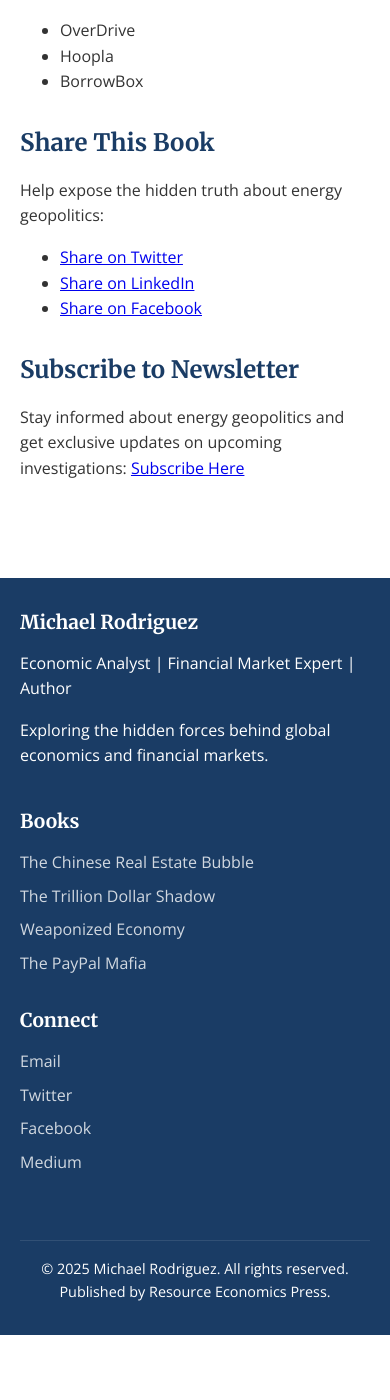
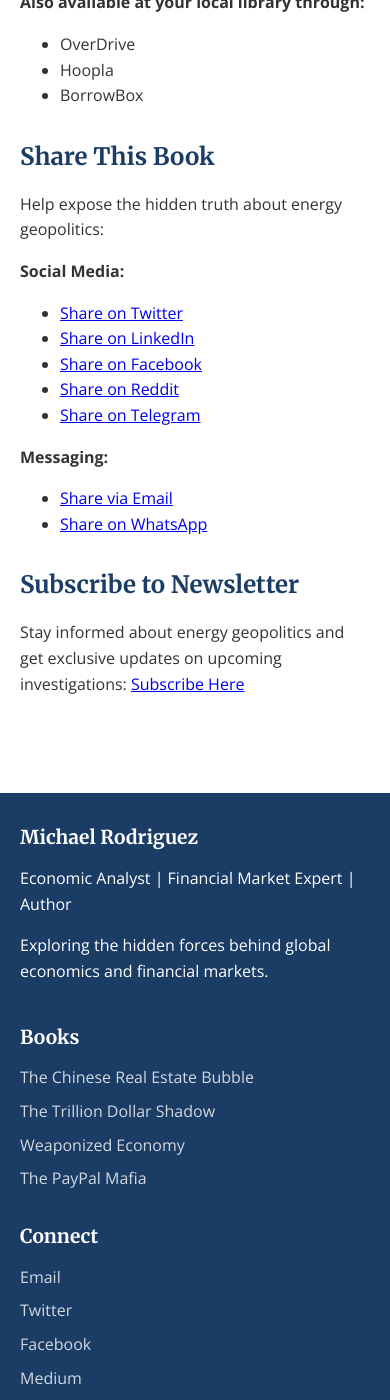
Before and after one commit to Zews123/michael-rodriguez-books, a Jekyll site: the page built from books/Oil_Weapon.md, in a window 390 px wide and 1400 px high, scrolled down 5105 px. Built offline with Jekyll 4.4.1, drawn with Linux system fonts in a browser that asks for light colours; before the commit the page ends 6440 px from its top, so only the background shows below that.

Commit message:
Update Oil_Weapon.md

```diff
--- a/books/Oil_Weapon.md
+++ b/books/Oil_Weapon.md
@@ -17,12 +17,12 @@
 language: "English"
 ---
 
-<link rel="preload" href="/assets/images/Oil_Weapon_Book.webp" as="image" fetchpriority="high">
+<link rel="preload" href="{{ site.baseurl }}/assets/images/Oil_Weapon_Book.webp" as="image" fetchpriority="high">
 <link rel="preconnect" href="https://fonts.googleapis.com" crossorigin>
 <link rel="preconnect" href="https://www.amazon.com">
 
 <style>
-.book-btn{background:#1a3c65;color:#fff;padding:10px 16px;border-radius:6px;text-decoration:none;font-weight:700;display:inline-block;text-align:center;min-width:110px;border:0}.book-btn:hover{text-decoration:none;color:#fff;opacity:0.9}.book-btn-apple{background:#000}.book-btn-kobo{background:#1e90ff}.book-btn-smash{background:#ff6347}.book-btn-bn{background:#2e8b57}.book-buttons{display:flex;flex-wrap:wrap;gap:10px;margin-bottom:15px}@media (max-width:768px){.book-buttons{flex-direction:column}.book-btn{width:100%;margin-bottom:5px}}
+.book-btn{background:#1a3c65;color:#fff;padding:10px 16px;border-radius:6px;text-decoration:none;font-weight:700;display:inline-block;text-align:center;min-width:110px;border:0}.book-btn:hover{text-decoration:none;color:#fff;opacity:0.9}.book-btn-amazon{background:#ff9900}.book-btn-apple{background:#000}.book-btn-kobo{background:#1e90ff}.book-btn-bn{background:#2e8b57}.book-btn-smash{background:#ff6347}.book-buttons{display:flex;flex-wrap:wrap;gap:10px;margin-bottom:15px}@media (max-width:768px){.book-buttons{flex-direction:column}.book-btn{width:100%;margin-bottom:5px}}
 </style>
 
 # The Oil Weapon: How Black Gold Destroys Empires and Controls Nations
@@ -36,8 +36,8 @@
 **ISBN: 979-8232385644 (Hardcover)**
 **ISBN: 979-8232246587 (eBook)**
 
-<div class="book-cover-container">
-<img src="{{ site.baseurl }}/assets/images/Oil_Weapon_Book.webp" alt="The Oil Weapon book cover by Michael Rodriguez" width="300" height="450" loading="lazy" decoding="async" class="book-cover">
+<div class="book-cover-container" style="text-align: center; margin: 30px 0;">
+<img src="{{ site.baseurl }}/assets/images/Oil_Weapon_Book.webp" alt="The Oil Weapon book cover by Michael Rodriguez" width="300" height="450" loading="lazy" decoding="async" class="book-cover" style="box-shadow: 0 4px 20px rgba(0,0,0,0.15); border-radius: 8px;">
 </div>
 
 ## About the Book
@@ -95,7 +95,7 @@
 ## Get Your Copy Today
 
 <div class="book-buttons">
-<a href="https://www.amazon.com/dp/B0FQRMZYS9" class="book-btn">Amazon Kindle</a>
+<a href="https://www.amazon.com/dp/B0FQRMZYS9" class="book-btn book-btn-amazon">Amazon Kindle</a>
 <a href="https://books.apple.com/us/book/the-oil-weapon-how-black-gold-destroys-empires/id6752257073" class="book-btn book-btn-apple">Apple Books</a>
 <a href="https://www.kobo.com/ww/en/ebook/the-oil-weapon-how-black-gold-destroys-empires-and-controls-nations?sId=b1f5a389-7994-4d97-860b-5f4d532d17de&ssId=Z1XwO22AgbFzWwy4x_pUR&cPos=1" class="book-btn book-btn-kobo">Kobo</a>
 <a href="https://www.barnesandnoble.com/w/the-oil-weapon-michael-rodriguez/1148249978?ean=9798232385644" class="book-btn book-btn-bn">Barnes & Noble</a>
@@ -110,9 +110,16 @@
 
 Help expose the hidden truth about energy geopolitics:
 
+**Social Media:**
 - [Share on Twitter](https://twitter.com/intent/tweet?text=Explosive%20investigation%3A%20%22The%20Oil%20Weapon%22%20by%20Michael%20Rodriguez%20reveals%20150%20years%20of%20energy%20warfare%20from%20Rockefeller%20to%20Ukrainian%20drones&url={{ page.url | absolute_url }})
 - [Share on LinkedIn](https://www.linkedin.com/sharing/share-offsite/?url={{ page.url | absolute_url }})
 - [Share on Facebook](https://www.facebook.com/sharer/sharer.php?u={{ page.url | absolute_url }})
+- [Share on Reddit](https://reddit.com/submit?url={{ page.url | absolute_url }}&title=The%20Oil%20Weapon%20by%20Michael%20Rodriguez)
+- [Share on Telegram](https://t.me/share/url?url={{ page.url | absolute_url }}&text=The%20Oil%20Weapon%20by%20Michael%20Rodriguez)
+
+**Messaging:**
+- [Share via Email](mailto:?subject=The%20Oil%20Weapon%20by%20Michael%20Rodriguez&body=Check%20out%20this%20explosive%20investigation%20into%20energy%20geopolitics%3A%20{{ page.url | absolute_url }})
+- [Share on WhatsApp](https://wa.me/?text=The%20Oil%20Weapon%20by%20Michael%20Rodriguez%20{{ page.url | absolute_url }})
 
 ## Subscribe to Newsletter
 
```
